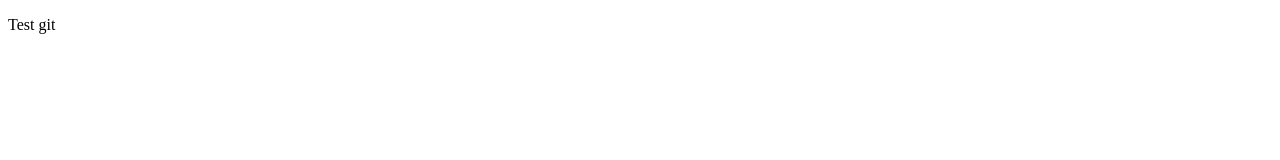
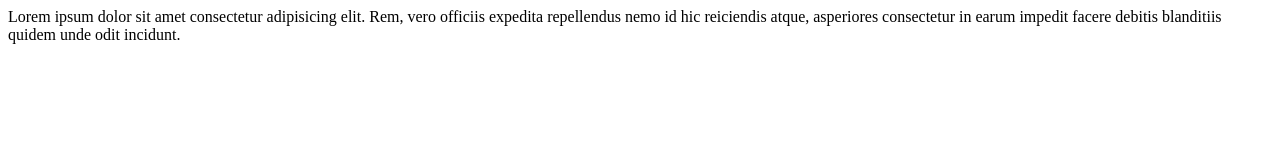
Before and after one commit to tounaf/jquery-ui, a plain HTML site: page test.html in a window 1280 px wide. Drawn offline with Linux system fonts and the light colour scheme.

Commit message:
ajout texte lorem

```diff
--- a/test.html
+++ b/test.html
@@ -6,6 +6,7 @@
     <title>Document</title>
 </head>
 <body>
-    <p>Test git</p>
+
+    <div>Lorem ipsum dolor sit amet consectetur adipisicing elit. Rem, vero officiis expedita repellendus nemo id hic reiciendis atque, asperiores consectetur in earum impedit facere debitis blanditiis quidem unde odit incidunt.</div>
 </body>
 </html>
```
